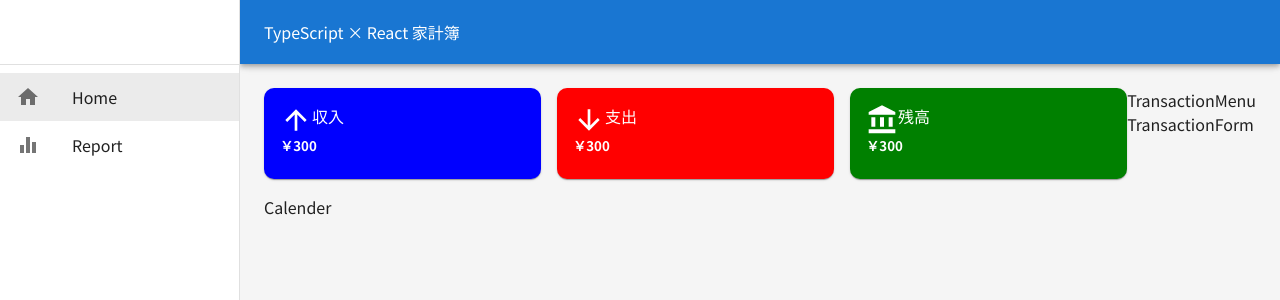
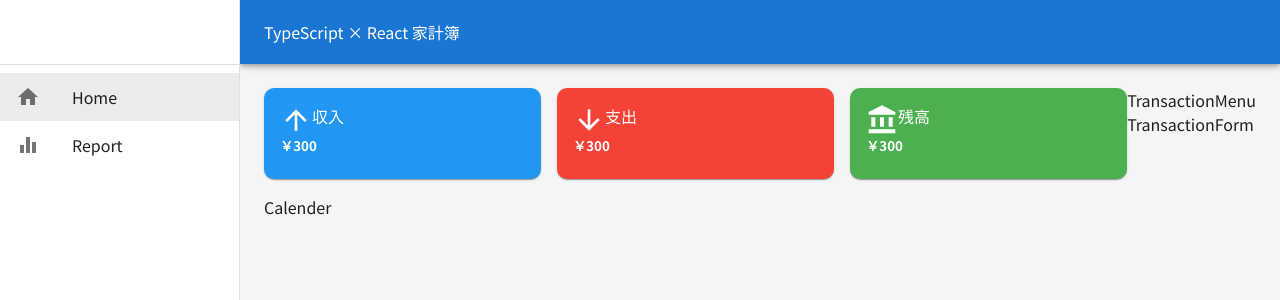
Before and after one commit to Yuto299/Household-app, a React (Create React App) app: page / in a window 1280 px wide. Shown: the top 300 px of the page. Built offline with nearby package versions, Linux system fonts and the light colour scheme; no server answers; the database is empty.

Commit message:
forth commit

```diff
--- a/package.json
+++ b/package.json
@@ -14,6 +14,7 @@
     "@types/node": "^16.18.120",
     "@types/react": "^18.3.12",
     "@types/react-dom": "^18.3.1",
+    "firebase": "^11.0.2",
     "react": "^18.3.1",
     "react-dom": "^18.3.1",
     "react-router-dom": "^7.0.1",
--- a/src/App.tsx
+++ b/src/App.tsx
@@ -7,8 +7,36 @@ import AppLayout from './components/layout/common/Layout/Layout/AppLayout';
 import { theme } from './theme/theme';
 import { ThemeProvider } from '@emotion/react';
 import { CssBaseline } from '@mui/material';
+import { useEffect, useState } from 'react';
+import { collection, getDocs, Transaction } from 'firebase/firestore';
+import { db } from './firebase';
 
 function App() {
+  const [transactions, setTransactions] = useState<Transaction[]>([]);
+
+  useEffect(() => {
+    const fecheTransactions = async () => {
+      try {
+        const querySnapshot = await getDocs(collection(db, 'Transactions'));
+
+        const transactionsDate = querySnapshot.docs.map((doc) => {
+          // // doc.data() is never undefined for query doc snapshots
+          // console.log(doc.id, " => ", doc.data());
+          return {
+            ...(doc.data() as Transaction),
+            id: doc.id,
+          } as unknown as Transaction;
+        });
+
+        console.log(transactionsDate);
+        setTransactions(transactionsDate);
+      } catch (error) {
+        //error
+      }
+    };
+    fecheTransactions();
+  }, []);
+
   return (
     <ThemeProvider theme={theme}>
       <CssBaseline />
--- a/src/components/layout/common/Layout/MonthlySummary.tsx
+++ b/src/components/layout/common/Layout/MonthlySummary.tsx
@@ -8,7 +8,9 @@ const MonthlySummary = () => {
     <Grid container spacing={{ xs: 1, sm: 2 }} mb={2}>
       {/* 収入 */}
       <Grid item xs={4} display={'flex'} flexDirection={'column'}>
-        <Card sx={{ bgcolor: 'blue', color: 'white', borderRadius: '10px', flexGrow: 1 }}>
+        <Card
+          sx={{ bgcolor: (theme) => theme.palette.incomeColor.main, color: 'white', borderRadius: '10px', flexGrow: 1 }}
+        >
           <CardContent sx={{ padding: { xs: 1, sm: 2 } }}>
             <Stack direction={'row'}>
               <ArrowUpwardIcon sx={{ fontSize: '2rem' }} />
@@ -27,7 +29,14 @@ const MonthlySummary = () => {
       </Grid>
       {/* 支出 */}
       <Grid item xs={4} display={'flex'} flexDirection={'column'}>
-        <Card sx={{ bgcolor: 'red', color: 'white', borderRadius: '10px', flexGrow: 1 }}>
+        <Card
+          sx={{
+            bgcolor: (theme) => theme.palette.expenseColor.main,
+            color: 'white',
+            borderRadius: '10px',
+            flexGrow: 1,
+          }}
+        >
           <CardContent sx={{ padding: { xs: 1, sm: 2 } }}>
             <Stack direction={'row'}>
               <ArrowDownwardIcon sx={{ fontSize: '2rem' }} />
@@ -46,7 +55,14 @@ const MonthlySummary = () => {
       </Grid>
       {/* 残高 */}
       <Grid item xs={4} display={'flex'} flexDirection={'column'}>
-        <Card sx={{ bgcolor: 'green', color: 'white', borderRadius: '10px', flexGrow: 1 }}>
+        <Card
+          sx={{
+            bgcolor: (theme) => theme.palette.balanceColor.main,
+            color: 'white',
+            borderRadius: '10px',
+            flexGrow: 1,
+          }}
+        >
           <CardContent sx={{ padding: { xs: 1, sm: 2 } }}>
             <Stack direction={'row'}>
               <AccountBalanceIcon sx={{ fontSize: '2rem' }} />
--- /dev/null
+++ b/src/firebase.ts
@@ -0,0 +1,21 @@
+// Import the functions you need from the SDKs you need
+import { initializeApp } from 'firebase/app';
+import { getFirestore } from 'firebase/firestore';
+// TODO: Add SDKs for Firebase products that you want to use
+// https://firebase.google.com/docs/web/setup#available-libraries
+
+// Your web app's Firebase configuration
+const firebaseConfig = {
+  apiKey: 'AIzaSyDPPn4gsRT2I_xx4VIl_aUJqEibJgRCEKQ',
+  authDomain: 'householdtypescript-d2a0b.firebaseapp.com',
+  projectId: 'householdtypescript-d2a0b',
+  storageBucket: 'householdtypescript-d2a0b.firebasestorage.app',
+  messagingSenderId: '848054035480',
+  appId: '1:848054035480:web:db5e9dae3786d4c2b74f6d',
+};
+
+// Initialize Firebase
+const app = initializeApp(firebaseConfig);
+const db = getFirestore(app);
+
+export { db };
--- a/src/theme/theme.ts
+++ b/src/theme/theme.ts
@@ -1,4 +1,19 @@
-import { createTheme } from '@mui/material';
+import { createTheme, PaletteColor, PaletteColorOptions } from '@mui/material';
+import { blue, green, red } from '@mui/material/colors';
+
+declare module '@mui/material/styles' {
+  interface Palette {
+    incomeColor: PaletteColor;
+    expenseColor: PaletteColor;
+    balanceColor: PaletteColor;
+  }
+
+  interface PaletteOptions {
+    incomeColor?: PaletteColorOptions;
+    expenseColor?: PaletteColorOptions;
+    balanceColor?: PaletteColorOptions;
+  }
+}
 
 export const theme = createTheme({
   typography: {
@@ -7,4 +22,24 @@ export const theme = createTheme({
     fontWeightMedium: 500,
     fontWeightBold: 700,
   },
+
+  palette: {
+    incomeColor: {
+      main: blue[500],
+      light: blue[100],
+      dark: blue[700],
+    },
+
+    expenseColor: {
+      main: red[500],
+      light: red[100],
+      dark: red[700],
+    },
+
+    balanceColor: {
+      main: green[500],
+      light: green[100],
+      dark: green[700],
+    },
+  },
 });
```
Also changed, not shown: src/types/index.ts (added, +12 -0 lines), 1 other file (tests, documents, lock files or other folders).
